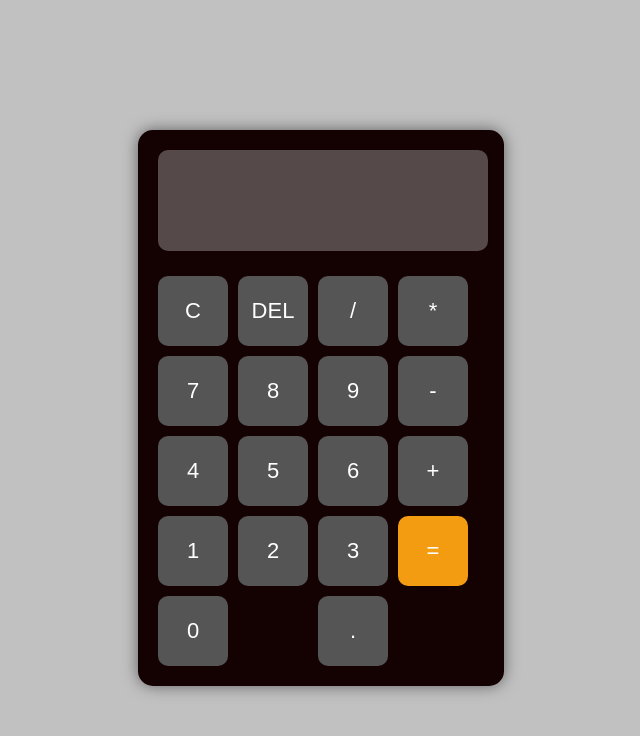
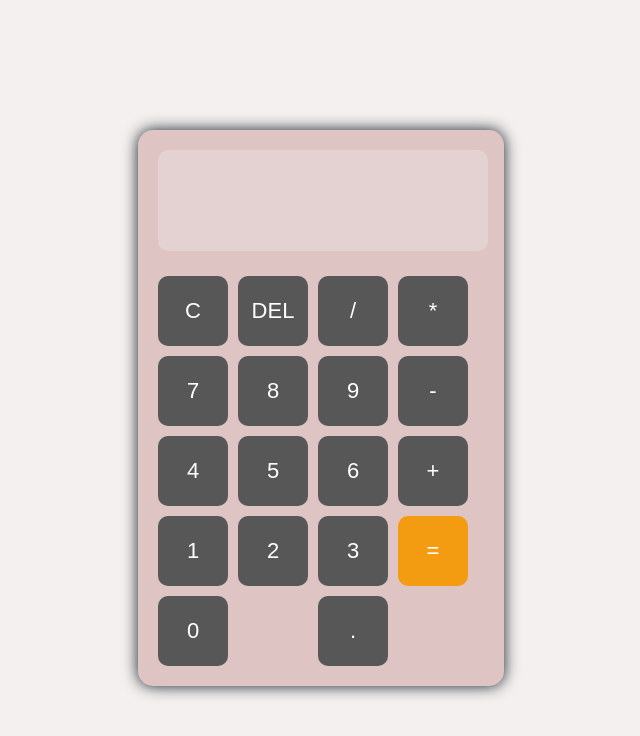
Before and after one commit to yogeshkamalesh88-dot/calculator, a plain HTML site: page index.html in a window 1280 px wide. Shown: the whole page, without its empty margins (319-959 px from the left). Drawn offline with Linux system fonts and the light colour scheme.

Commit message:
update the css

```diff
--- a/style.css
+++ b/style.css
@@ -3,16 +3,16 @@ body {
     justify-content: center;
     align-items: center;
     height: 100vh;
-    background: #c2c1c1;
+    background: #f5f0f0;
     font-family: Arial, Helvetica, sans-serif;
 
 }
 
 .calculator {
-    background: #140101;
+    background: #dfc4c4;
     padding: 20px;
     border-radius: 15px;
-    box-shadow: 0 0 15px rgba(0, 0, 0, 0.5);
+    box-shadow: 0 0 15px rgba(2, 18, 22, 0.938);
 }
 
 #display {
@@ -39,13 +39,13 @@ button {
     border: none;
     border-radius: 10px;
     cursor: pointer;
-    background: #555;
+    background: #585757;
     color: white;
     transition: 0.2s;
 }
 
 button:hover {
-    background: #777;
+    background: #a7a4a4;
 }
 
 .equal {
@@ -53,7 +53,7 @@ button:hover {
 }
 
 .equal:hover {
-    background: #e67e22;
+    background: #f8c99f;
 }
 
 .zero {
```
